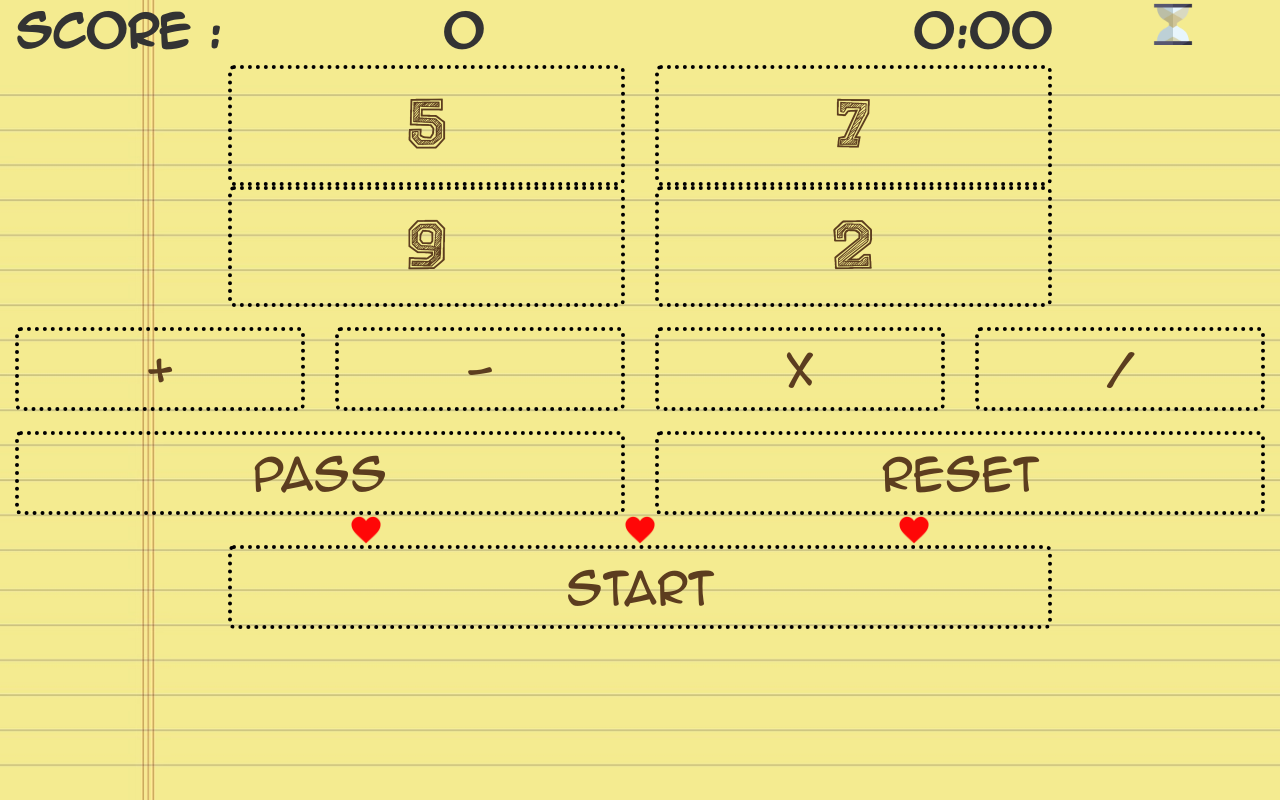
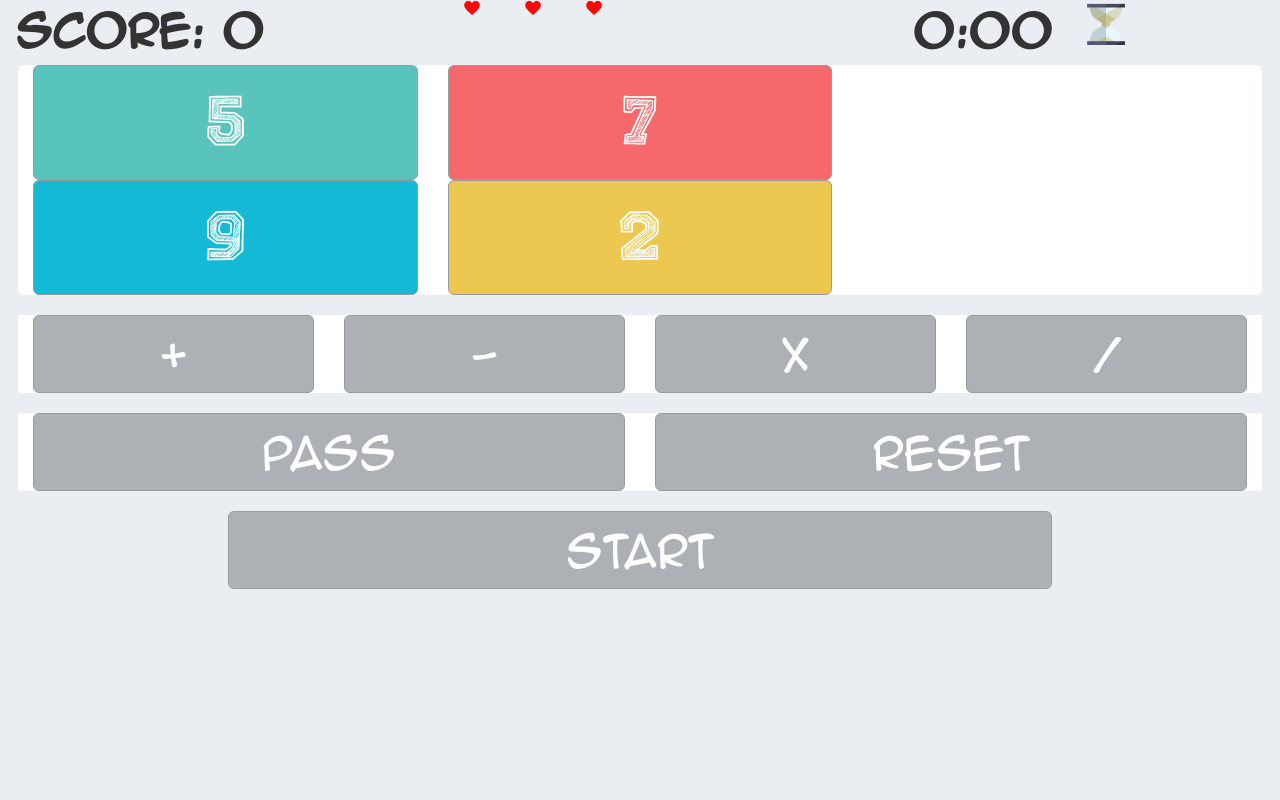
Before and after one commit to Gabrieltay/Cal24Game, a PHP site: page / in a window 1280 px wide. Run offline with PHP 8.4, Linux system fonts and the light colour scheme.

Commit message:
UI Theme change

```diff
--- a/css/cal24.css
+++ b/css/cal24.css
@@ -29,12 +29,29 @@
 }
 
 body {
-  background: url("./images/bg-1024.jpg") no-repeat center center fixed;
+  /*
+  background: url('./images/bg-1024.jpg') no-repeat center center fixed;
   -webkit-background-size: cover;
   -moz-background-size: cover;
   -o-background-size: cover;
   background-size: cover;
+  */
   -webkit-backface-visibility: visible;
+}
+
+.num-container, .op-container, .text-container {
+  margin-left: 3px;
+  margin-right: 3px;
+}
+
+.top-container {
+  border-top-left-radius: 6px;
+  border-top-right-radius: 6px;
+}
+
+.bottom-container {
+  border-bottom-left-radius: 6px;
+  border-bottom-right-radius: 6px;
 }
 
 .label-score {
@@ -83,19 +100,14 @@ body {
   background-repeat: no-repeat;
   */
   background-color: transparent;
-  border: 4px black dotted;
+  border: 1px #989CA2 solid;
   width: 100%;
   margin-left: 0 auto;
   margin-right: 0 auto;
-  color: #5C3D1F;
-}
-
-.inline-btn div img {
-  display: inline;
 }
 
 .inline-btn img {
-  width: 30px;
+  width: 16px;
 }
 
 .footer {
@@ -145,7 +157,11 @@ body {
   }
 
   .blank {
-    font-size: 0.7em !important;
+    font-size: 0.3em !important;
+  }
+
+  .inline-btn img {
+    width: 20px;
   }
 
   #hourglass {
@@ -196,3 +212,62 @@ body {
   }
 }
 /* Large Screen ----------- */
+body {
+  background-color: #EAEDF2;
+}
+
+.num-container {
+  background-color: #FFFFFF;
+}
+
+.op-container {
+  background-color: #FFFFFF;
+}
+
+.text-container {
+  background-color: #FFFFFF;
+}
+
+#in1 {
+  background-color: #59C4BC;
+}
+
+#in1.selected {
+  background-color: #306A66;
+}
+
+#in2 {
+  background-color: #F5696C;
+}
+
+#in2.selected {
+  background-color: #B04C4D;
+}
+
+#in3 {
+  background-color: #14B9D5;
+}
+
+#in3.selected {
+  background-color: #0E8599;
+}
+
+#in4 {
+  background-color: #ECC850;
+}
+
+#in4.selected {
+  background-color: #A58C38;
+}
+
+.btn-op {
+  background-color: #ADB0B5;
+}
+
+.btn-text {
+  background-color: #ADB0B5;
+}
+
+.btn {
+  color: #FFFFFF;
+}
--- a/css/cal24.scss
+++ b/css/cal24.scss
@@ -23,12 +23,29 @@
 }
 
 body {
+  /*
   background: url('./images/bg-1024.jpg') no-repeat center center fixed;
   -webkit-background-size: cover;
   -moz-background-size: cover;
   -o-background-size: cover;
   background-size: cover;
+  */
   -webkit-backface-visibility: visible;
+}
+
+.num-container, .op-container, .text-container {
+  margin-left: 3px;
+  margin-right: 3px;
+}
+
+.top-container {
+  border-top-left-radius: 6px;
+  border-top-right-radius: 6px;
+}
+
+.bottom-container {
+  border-bottom-left-radius: 6px;
+  border-bottom-right-radius: 6px;
 }
 
 .label-score{
@@ -77,19 +94,14 @@ body {
   background-repeat: no-repeat;
   */
   background-color: transparent;
-  border: 4px black dotted;
+  border: 1px #989CA2 solid;
   width: 100%;
   margin-left: 0 auto;
   margin-right: 0 auto;
-  color: #5C3D1F;
-}
-
-.inline-btn div img{
-  display: inline;
 }
 
 .inline-btn img{
-  width: 30px;
+  width: 16px;
 }
 
 .footer {
@@ -111,3 +123,4 @@ body {
   float:left !important;
 }
 @import 'devices';
+@import 'colors';
--- /dev/null
+++ b/css/colors.scss
@@ -0,0 +1,59 @@
+body {
+  background-color: #EAEDF2;
+}
+
+.num-container {
+  background-color: #FFFFFF;
+}
+
+.op-container {
+  background-color: #FFFFFF;
+}
+
+.text-container {
+  background-color: #FFFFFF;
+}
+
+#in1 {
+  background-color: #59C4BC;
+}
+
+#in1.selected{
+  background-color: #306A66;
+}
+
+#in2 {
+  background-color: #F5696C;
+}
+
+#in2.selected{
+  background-color: #B04C4D;
+}
+
+#in3 {
+  background-color: #14B9D5;
+}
+
+#in3.selected{
+  background-color: #0E8599;
+}
+
+#in4 {
+  background-color: #ECC850;
+}
+
+#in4.selected{
+  background-color: #A58C38;
+}
+
+.btn-op {
+  background-color: #ADB0B5;
+}
+
+.btn-text {
+  background-color: #ADB0B5;
+}
+
+.btn {
+  color: #FFFFFF;
+}
--- a/css/devices.css
+++ b/css/devices.css
@@ -26,7 +26,11 @@
   }
 
   .blank {
-    font-size: 0.7em !important;
+    font-size: 0.3em !important;
+  }
+
+  .inline-btn img {
+    width: 20px;
   }
 
   #hourglass {
--- a/css/devices.scss
+++ b/css/devices.scss
@@ -24,7 +24,10 @@ $padSize : 6px;
     font-size: 1em !important;
   }
   .blank {
-    font-size: 0.7em !important;
+    font-size: 0.3em !important;
+  }
+  .inline-btn img{
+    width: 20px;
   }
   #hourglass{
     width: 24px;
--- a/index.html
+++ b/index.html
@@ -32,16 +32,23 @@
 
 			<div class="row">
 				<div class="col-xs-4 col-md-4">
-					<label class="label-score">Score :</label>
+					<label id="score" class="label-score">Score: 0</label>
+				</div>
+				<div class="col-xs-3 col-md-2">
+					<!--<div class="row inline-btn">-->
+					<div class="col-xs-4 col-md-4 inline-btn"><img id="chance2" src="images/2.png">
+					</div>
+					<div class="col-xs-4 col-md-4 inline-btn"><img id="chance1" src="images/2.png">
+					</div>
+					<div class="col-xs-4 col-md-4 inline-btn"><img id="chance0" src="images/2.png">
+						<!--</div>-->
+					</div>
+				</div>
+				<div class="col-xs-3 col-md-4">
+					<label id="label-hour" class="float-right">0:00</label>
 				</div>
 				<div class="col-xs-2 col-md-2">
-					<label id="score" class="label-score">0</label>
-				</div>
-				<div class="col-xs-4 col-md-4">
-					<label id="label-hour" class="float-right">0:00</label>
-				</div>
-				<div class="col-xs-1 col-md-2">
-					<img id="hourglass" src="images/hourglass.png">
+					<img id="hourglass" class="float-left" src="images/hourglass.png">
 				</div>
 			</div>
 			<!--
@@ -63,11 +70,13 @@
 			</div>
 			-->
 
-			<div class="row">
+			<div class="row num-container top-container">
+				<!--
 				<div class="col-xs-1 col-md-2">
 				<span>&nbsp;</span>
 				</div>
-				<div class="col-xs-5 col-md-4">
+				-->
+				<div class="col-xs-6 col-md-4">
 					<button id="in1" class="btn-num btn btn-default btn-lg" onclick="numKey(1);">
 						5
 					</button>
@@ -77,14 +86,16 @@
 				<span>&nbsp;</span>
 				</div>
 				-->
-				<div class="col-xs-5 col-md-4">
+				<div class="col-xs-6 col-md-4">
 					<button id="in2" class="btn-num btn btn-default btn-lg" onclick="numKey(2);">
 						7
 					</button>
 				</div>
+				<!--
 				<div class="col-xs-1 col-md-2">
 				<span>&nbsp;</span>
 				</div>
+				-->
 			</div>
 			<!--
 			<div class="row blank">
@@ -93,11 +104,13 @@
 			</div>
 			</div>
 			-->
-			<div class="row">
+			<div class="row num-container bottom-container">
+				<!--
 				<div class="col-xs-1 col-md-2">
 				<span>&nbsp;</span>
 				</div>
-				<div class="col-xs-5 col-md-4">
+				-->
+				<div class="col-xs-6 col-md-4">
 					<button id="in3" class="btn-num btn btn-default btn-lg" onclick="numKey(3);">
 						9
 					</button>
@@ -107,21 +120,23 @@
 				<span>&nbsp;</span>
 				</div>
 				-->
-				<div class="col-xs-5 col-md-4">
+				<div class="col-xs-6 col-md-4">
 					<button id="in4" class="btn-num btn btn-default btn-lg" onclick="numKey(4);">
 						2
 					</button>
 				</div>
+				<!--
 				<div class="col-xs-1 col-md-2">
 				<span>&nbsp;</span>
 				</div>
+				-->
 			</div>
 			<div class="row blank">
 				<div class="col-xs-12 col-md-12">
 					<span>&nbsp;</span>
 				</div>
 			</div>
-			<div class="row">
+			<div class="row op-container">
 				<div class="col-xs-3 col-md-3">
 					<button class="btn-op btn btn-default btn-lg" onclick="opKey(this,'+');">
 						+
@@ -150,7 +165,7 @@
 				</div>
 			</div>
 
-			<div class="row">
+			<div class="row text-container">
 
 				<div class="col-xs-6 col-md-6">
 					<button class="btn-text btn btn-default btn-lg" onclick="pass(this);">
@@ -167,31 +182,26 @@
 				</div>
 
 			</div>
-			<!--
+
 			<div class="row blank">
 				<div class="col-xs-12 col-md-12">
 					<span>&nbsp;</span>
 				</div>
 			</div>
-			-->
+
+			<!--
 			<div class="row">
 			<div class="col-xs-2 col-md-2">
 			<span>&nbsp;</span>
 			</div>
 			<div class="col-xs-8 col-md-8">
-					<div class="row inline-btn">
-						<div class="col-xs-4 col-md-4"><img id="chance2" src="images/2.png">
-						</div>
-						<div class="col-xs-4 col-md-4"><img id="chance1" src="images/2.png">
-						</div>
-						<div class="col-xs-4 col-md-4"><img id="chance0" src="images/2.png">
-						</div>
-					</div>
+
 			</div>
 			<div class="col-xs-2 col-md-2">
 			<span>&nbsp;</span>
 			</div>
 			</div>
+			-->
 			<div class="row">
 				<div class="col-xs-2 col-md-2">
 					<span>&nbsp;</span>
--- a/js/calculator.js
+++ b/js/calculator.js
@@ -322,7 +322,7 @@ function start() {
 		$('#chance' + i).attr("src", "../images/2.png");
 	}
 	clearInterval(myTimer);
-	$('#score').text(score);
+	$('#score').text("Score: " + score);
 	countdown = maxtime;
 	myTimer = setInterval(function() {
 		timerEvent()
@@ -332,26 +332,34 @@ function start() {
 
 function reset(listener)
 {
-	$(listener).animo( { animation: 'tada' } );
+	//$(listener).animo( { animation: 'tada' } );
 	seq = "first";
 	firstNum = 0;
+	lastKey = "";
 	oper = "";
 	operNum = 0;
 	for ( var i=1; i <= 4; i++ ){
 		$('#in' + i).prop('disabled', false);
+		$('#in' + i).removeClass("selected");
 		$('#in' + i).text(inputs[i-1]);
 	}
 }
 
 function numKey(num) {
-	$('#in' + num).animo( { animation: 'tada' } );
+	//$('#in' + num).animo( { animation: 'tada' } );
+	if ( lastKey != num ){
+		$('#in' + lastKey).removeClass("selected");
+		$('#in' + num).addClass("selected");
+	}
+
 	var res = 0;
 	if (seq == "first" || oper == "") {
-		firstNum = Number($('#in' + num).text());
-		seq = "second";
+
+
 		lastKey = num;
 		oper = "";
 	} else if (seq == "second") {
+
 		if (oper == '+') {
 			res = (firstNum + Number($('#in' + num).text()));
 		} else if (oper == '-') {
@@ -368,10 +376,12 @@ function numKey(num) {
 		if (operNum == 3 && res == wanted) {
 			//alert("Game completed!")
 			score++;
-			$('#score').text(score);
+			$('#score').text("Score: " + score);
 			process();
 		} else {
 			$('#in' + num).text(res);
+			$('#in' + lastKey).prop('disabled', true);
+			lastKey = num;
 			seq = "first";
 			oper = "";
 		}
@@ -379,8 +389,10 @@ function numKey(num) {
 }
 
 function opKey(listener,op) {
-	$(listener).animo( { animation: 'tada' } );
-	$('#in' + lastKey).prop('disabled', true);
+	//$(listener).animo( { animation: 'tada' } );
+	//$('#in' + lastKey).prop('disabled', true);
+	seq = "second";
+	firstNum = Number($('#in' + lastKey).text());
 	oper = op;
 }
 
```
Also changed, not shown: css/colors.css (added, +59 -0 lines), js/min/calculator.min.js. Lines whose indentation alone changed are shown as unchanged.
